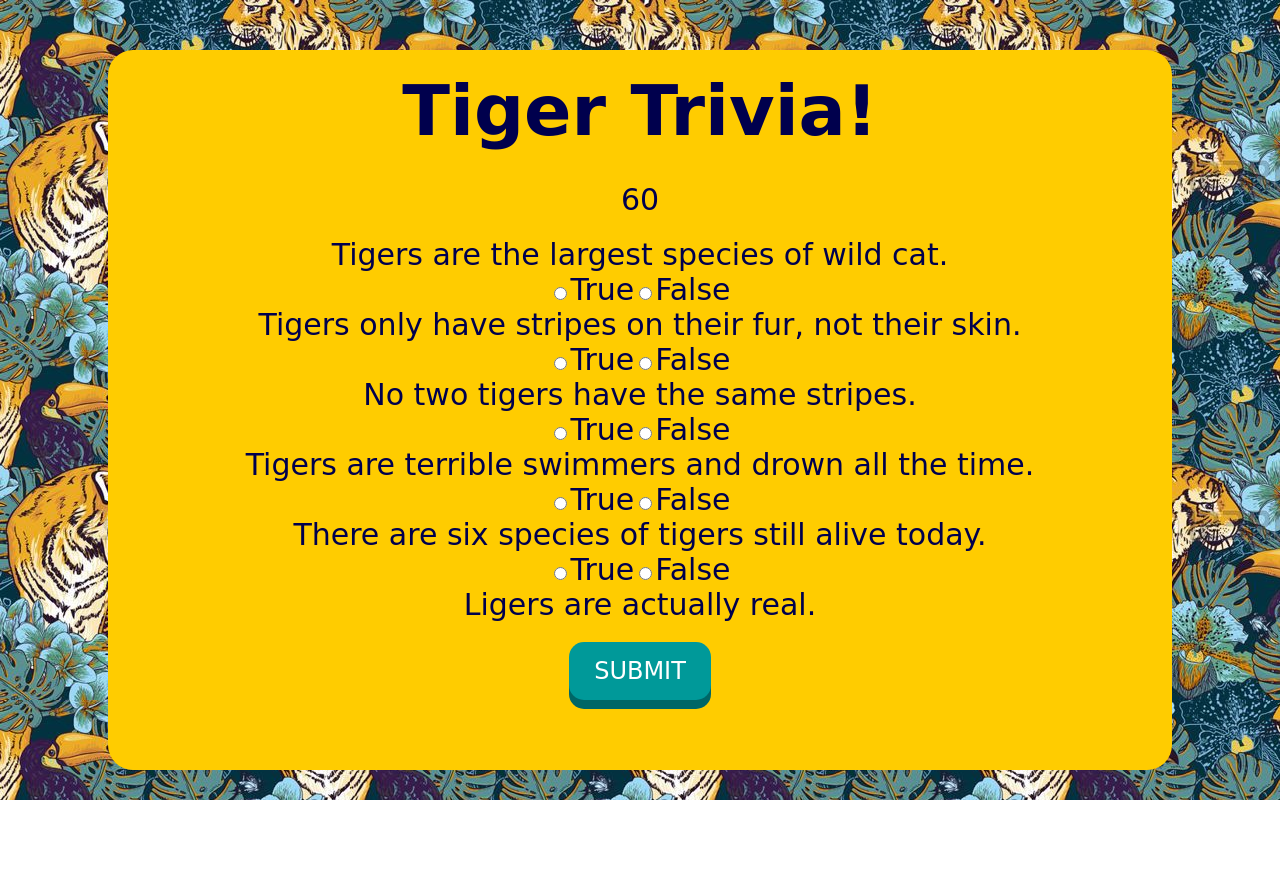
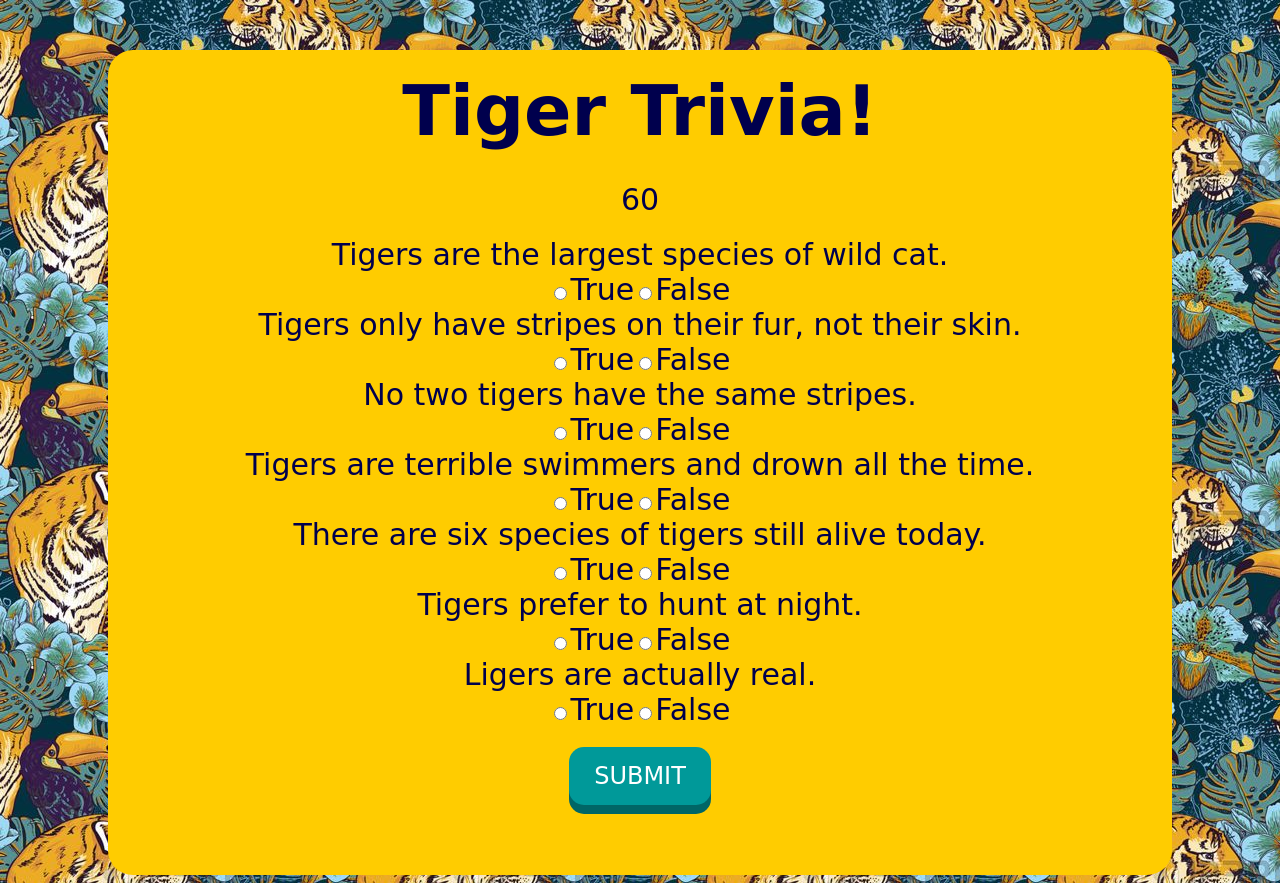
Before and after one commit to meg-yam/TriviaGame, a plain HTML site: page index.html in a window 1280 px wide. Both pictures are taken after a click on the element "BEGIN". Before the commit the page ends 800 px from the top, so only its background shows below. Drawn offline with nearby package versions, Linux system fonts and the light colour scheme; a web font is replaced by a local one.

Commit message:
Radio Buttons Up -- Working on Timer & Scoring

```diff
--- a/assets/css/style.css
+++ b/assets/css/style.css
@@ -30,7 +30,7 @@ body {
     margin-left: 100px;
 }
 
-#btn {
+#btn, #btn2 {
     margin: 0 auto;
     display: inline-block;
     padding: 15px 25px;
@@ -47,11 +47,11 @@ body {
     box-shadow: 0 9px #006666;
 }
 
-#btn:hover {
+#btn:hover, #btn2:hover {
     background-color: #008080;
 }
 
-#btn:active {
+#btn:active, #btn2:active{
     background-color: #006666;
     box-shadow: 0 5px #003333;
     transform: translateY(4px);
--- a/assets/javascript/app.js
+++ b/assets/javascript/app.js
@@ -9,16 +9,30 @@ var questions = [
 ];
 
 var radio = [
-    rOne= "<form><input type='radio' name='cat'>True<input type='radio' name='cat'>False</form>",
-    rTwo="<form><input type='radio' name='fur'>True<input type='radio' name='fur'>False</form>",
-    rFour="<form><input type='radio' name='stripe'>True<input type='radio' name='stripe'>False</form>",
-    rFive="<form><input type='radio' name='swim'>True<input type='radio' name='swim'>False</form>",
-    rSix="<form><input type='radio' name='hunt'>True<input type='radio' name='hunt'>False</form>",
-    rSeven="<form><input type='radio' name='liger'>True<input type='radio' name='liger'>False</form>",
+    rOne= "<form><input type='radio' name='tiger' id='large'>True<input type='radio' name='tiger' id='cat'>False</form>",
+    rTwo="<form><input type='radio' name='tiger' id='fur'>True<input type='radio' name='tiger' id='skin'>False</form>",
+    rThree="<form><input type='radio' name='tiger' id='same'>True<input type='radio' name='tiger' id='stripe'>False</form>",
+    rFour="<form><input type='radio' name='tiger' id='swim'>True<input type='radio' name='tiger' id='drown'>False</form>",
+    rFive="<form><input type='radio' name='tiger' id='six'>True<input type='radio' name='tiger' id='species'>False</form>",
+    rSix="<form><input type='radio' name='tiger' id='hunt'>True<input type='radio' name='tiger' id='night'>False</form>",
+    rSeven="<form><input type='radio' name='tiger' id='liger'>True<input type='radio' name='tiger' id='real'>False</form>",
 ];
 
 
 var time = 60;
+var isCounting = false;
+var intervalId;
+
+function run() {
+//fill
+}
+
+
+var correct = 0;
+var wrong = 0;
+
+
+
 
 
 
@@ -27,27 +41,40 @@ $(document).ready(function() {
 
         $("#clock").html("<div>" + time + "</div>");
 
+
+
         $("#instructions").html(questions[0]);
         $("#instructions").append(radio[0]);
 
         $("#instructions").append(questions[1]);
         $("#instructions").append(radio[1]);
 
+
         $("#instructions").append(questions[2]);
         $("#instructions").append(radio[2]);
+
 
         $("#instructions").append(questions[3]);
         $("#instructions").append(radio[3]);
 
+
         $("#instructions").append(questions[4]);
         $("#instructions").append(radio[4]);
+
+
+        $("#instructions").append(questions[5]);
+        $("#instructions").append(radio[5]);
+
 
         $("#instructions").append(questions[6]);
         $("#instructions").append(radio[6]);
 
 
 
-        $("#bottom").html("<button id='btn'>SUBMIT</button>");
+        $("#bottom").html("<button id='btn2'>SUBMIT</button>");
+
 
     });
+
+
 });
```
Also changed, not shown: assets/images/Baby.gif (renamed from assets/images/Not-So-Dumb.gif), assets/images/Dumb.gif (deleted), 1 other file.
